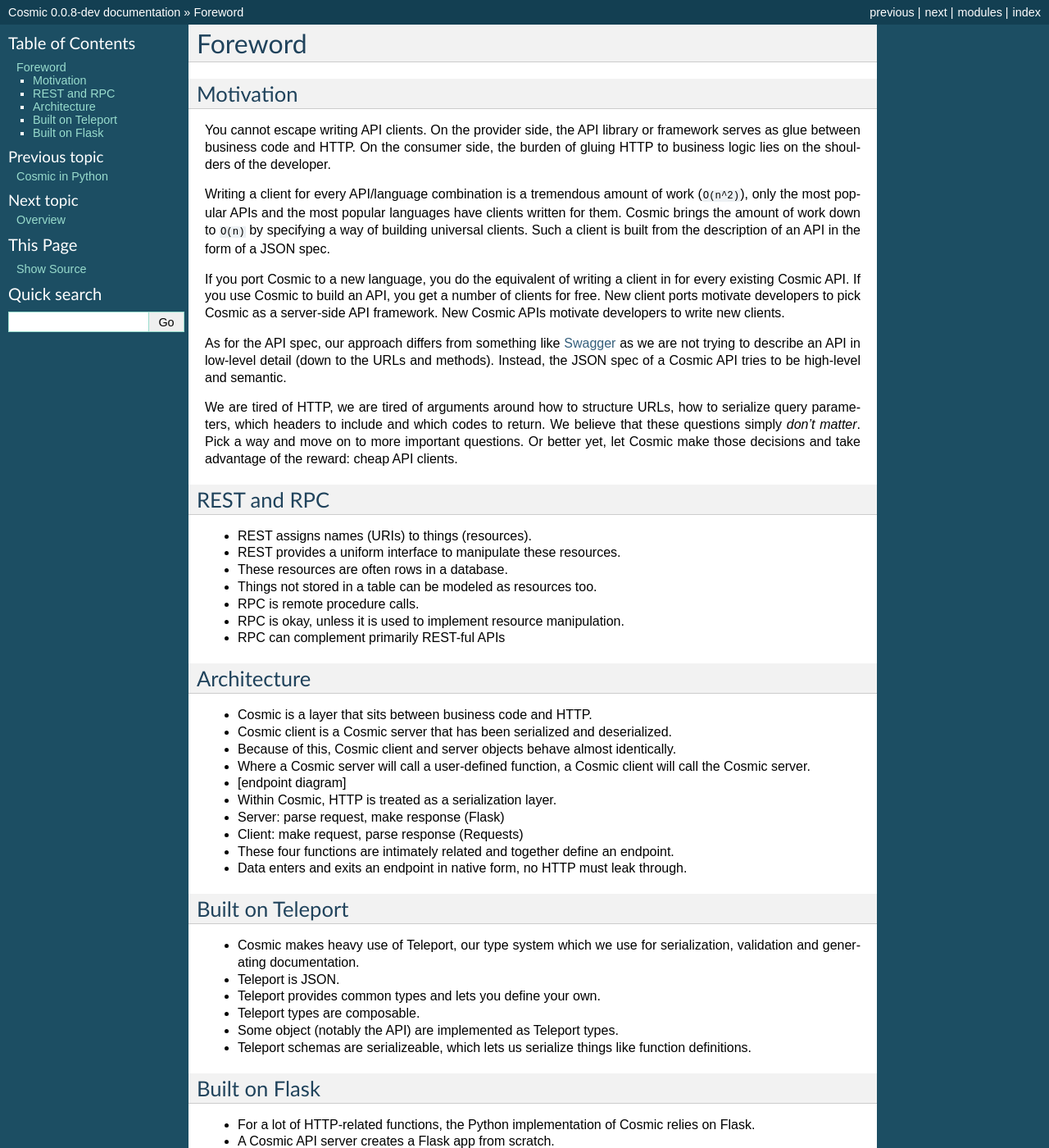
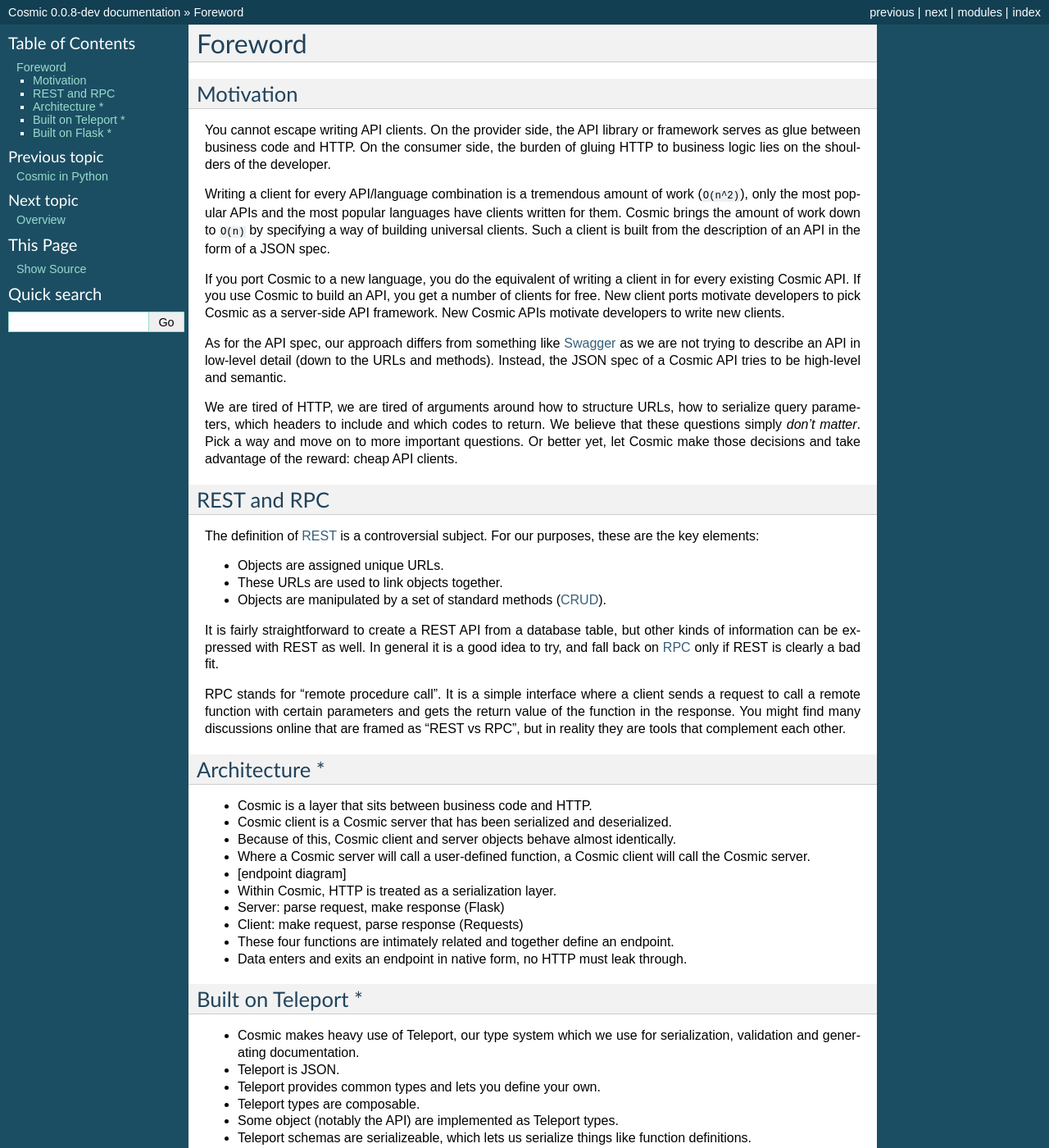
Before and after one commit to cosmic-api/cosmic.py, a Sphinx documentation site: the page built from docs/source/foreword.rst, in a window 1280 px wide and 1400 px high. Shown: the whole window at 82% size. Built offline with Sphinx 7.4.7, drawn with Linux system fonts in a browser that asks for light colours.

Commit message:
Expand REST and RPC

```diff
--- a/docs/source/foreword.rst
+++ b/docs/source/foreword.rst
@@ -35,16 +35,29 @@
 REST and RPC
 ------------
 
-* REST assigns names (URIs) to things (resources).
-* REST provides a uniform interface to manipulate these resources.
-* These resources are often rows in a database.
-* Things not stored in a table can be modeled as resources too.
-* RPC is remote procedure calls.
-* RPC is okay, unless it is used to implement resource manipulation.
-* RPC can complement primarily REST-ful APIs
+The definition of `REST
+<http://en.wikipedia.org/wiki/Representational_state_transfer>`_ is a
+controversial subject. For our purposes, these are the key elements:
 
-Architecture
-------------
+* Objects are assigned unique URLs.
+* These URLs are used to link objects together.
+* Objects are manipulated by a set of standard methods (`CRUD
+  <http://en.wikipedia.org/wiki/Create,_read,_update_and_delete>`_).
+
+It is fairly straightforward to create a REST API from a database table, but
+other kinds of information can be expressed with REST as well. In general it
+is a good idea to try, and fall back on `RPC
+<http://en.wikipedia.org/wiki/Remote_procedure_call>`_ only if REST is clearly
+a bad fit.
+
+RPC stands for "remote procedure call". It is a simple interface where a
+client sends a request to call a remote function with certain parameters and
+gets the return value of the function in the response. You might find many
+discussions online that are framed as "REST vs RPC", but in reality they are
+tools that complement each other.
+
+Architecture *
+--------------
 
 * Cosmic is a layer that sits between business code and HTTP.
 * Cosmic client is a Cosmic server that has been serialized and deserialized.
@@ -57,8 +70,8 @@
 * These four functions are intimately related and together define an endpoint.
 * Data enters and exits an endpoint in native form, no HTTP must leak through.
 
-Built on Teleport
------------------
+Built on Teleport *
+-------------------
 
 * Cosmic makes heavy use of Teleport, our type system which we use for serialization, validation and generating documentation.
 * Teleport is JSON.
@@ -67,8 +80,8 @@
 * Some object (notably the API) are implemented as Teleport types.
 * Teleport schemas are serializeable, which lets us serialize things like function definitions.
 
-Built on Flask
---------------
+Built on Flask *
+----------------
 
 * For a lot of HTTP-related functions, the Python implementation of Cosmic relies on Flask.
 * A Cosmic API server creates a Flask app from scratch.
```
Also changed, not shown: docs/source/overview.rst (+16 -16 lines), docs/source/tutorial.rst (+10 -10 lines).
